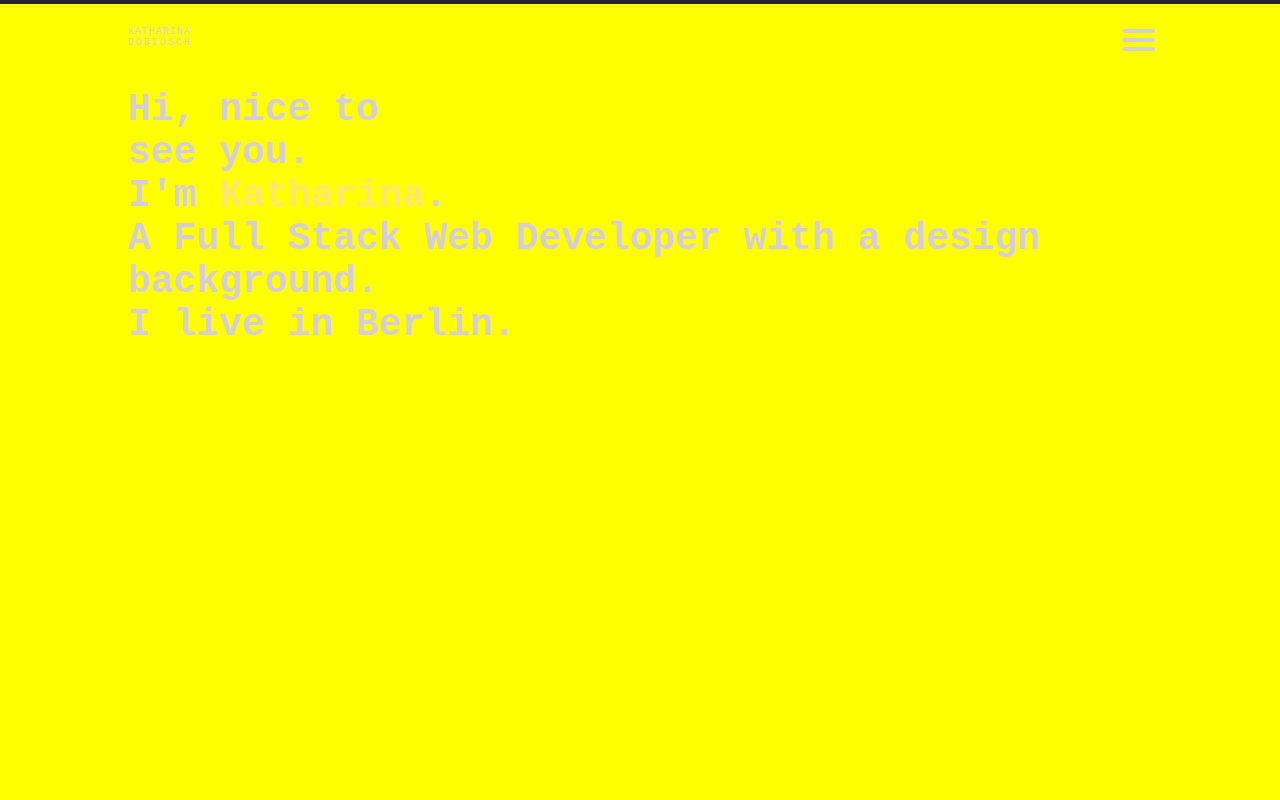
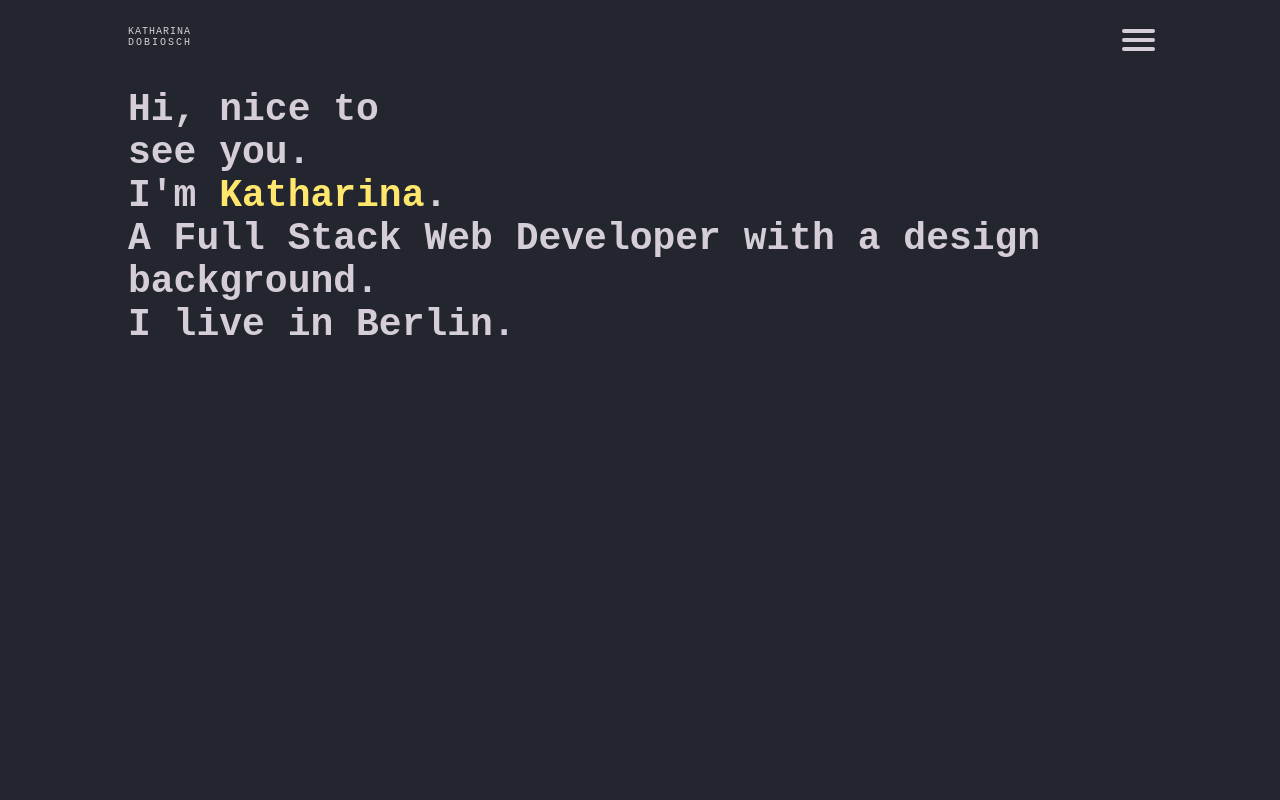
Before and after one commit to katharinadobiosch/portfolio-react, a React (Create React App) app: page / in a window 1280 px wide. Shown: the top 800 px of the page. Built offline with nearby package versions, Linux system fonts and the light colour scheme.

Commit message:
changed background color

```diff
--- a/package.json
+++ b/package.json
@@ -1,4 +1,5 @@
 {
+    "homepage": "https://katharinadobiosch.github.io/portfolio-react",
     "name": "portfolio-react",
     "version": "0.1.0",
     "private": true,
--- a/src/styles/_variables.module.scss
+++ b/src/styles/_variables.module.scss
@@ -1,5 +1,5 @@
-// $background-color: #23262e;
-$background-color: yellow;
+$background-color: #23262e;
+// $background-color: yellow;
 
 $font-family: "Source Code Pro", monospace;
 
```
